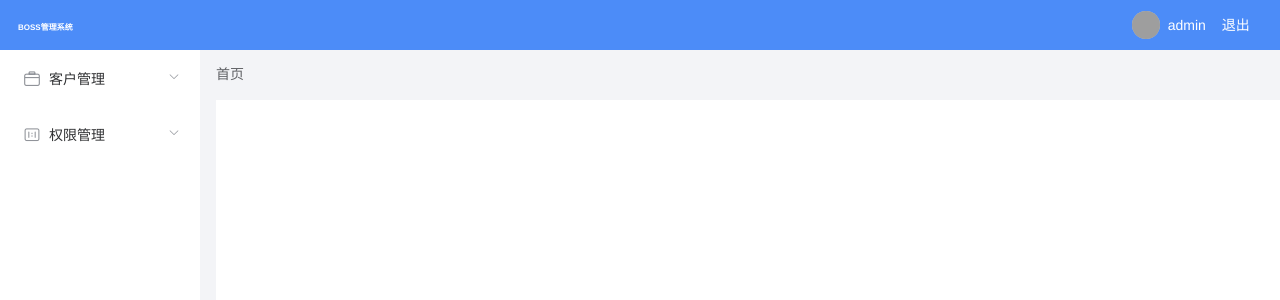
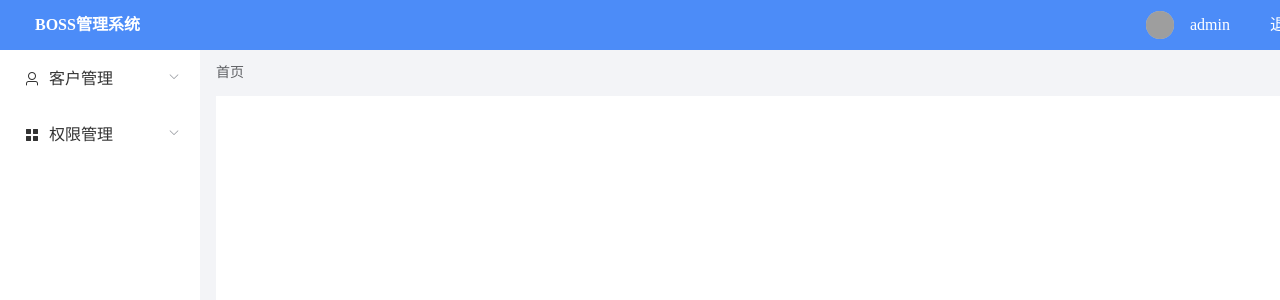
Before and after one commit to Yunyunyunyunyunyunyun/bossAdmin, a Vue app: page / in a window 1280 px wide. Shown: the top 300 px of the page. Built offline with nearby package versions, Linux system fonts and the light colour scheme; grey boxes are pictures that could not be loaded; what element-ui-verify would draw is missing.

Commit message:
样式改进

```diff
--- a/src/App.vue
+++ b/src/App.vue
@@ -23,7 +23,7 @@ export default {
 html,
 body,
 #app {
-  font-family: "Avenir", Helvetica, Arial, sans-serif;
+  font-family: 'PingFangSC';
   -webkit-font-smoothing: antialiased;
   -moz-osx-font-smoothing: grayscale;
   height: 100%;
--- a/src/common/adminmenu.js
+++ b/src/common/adminmenu.js
@@ -2,7 +2,7 @@ export const adminmenu = [
   {
     label: '客户管理',
     value: 'customer',
-    icon: 'el-icon-suitcase',
+    icon: 'el-icon-user',
     children: [
       {
         label: '客户信息配置',
@@ -13,7 +13,7 @@ export const adminmenu = [
   {
     label: '权限管理',
     value: 'authority',
-    icon: 'el-icon-c-scale-to-original',
+    icon: 'el-icon-menu',
     children: [
       {
         label: '菜单模板',
--- a/src/components/global/g-aside/index.vue
+++ b/src/components/global/g-aside/index.vue
@@ -103,16 +103,26 @@ export default {
   height: 100%;
   overflow-x: hidden;
   overflow-y: auto;
-  // overflow: auto;
   .el-menu {
     border-right: none;
   }
   .el-menu:not(.el-menu--collapse) {
     width: 200px;
-    border-right: solid 1px #e6e6e6;
   }
-  .el-menu-item.is-active {
-    background: #e8f3fe;
+  .el-submenu__title, .el-submenu [class^="el-icon-"] {
+    font-size: 16px;
+    color: #333;
+  }
+  .el-menu-item {
+    padding-left: 55px !important;
+    font-size: 12px;
+    color: #666;
+  }
+  .el-menu-item.is-active, .el-submenu__title:hover, .el-menu-item:hover {
+    background: #fff;
+  }
+  .el-menu-item.is-active, .el-submenu.is-active .el-submenu__title, .el-submenu.is-active .el-submenu__title i {
+    color: #4c8cf8;
   }
 }
 </style>
--- a/src/components/global/g-breadcrumb/index.vue
+++ b/src/components/global/g-breadcrumb/index.vue
@@ -8,7 +8,7 @@
           v-for="(item, index) in menuArray"
           :key="index"
           :to="item.bpath"
-          :class="index === menuArray.length - 1 ? 'highlight' : ''"
+          :class="index === menuArray.length - 1 ? 'highlight' : 'lowlight'"
         >{{item.bname | filterBname}}</el-breadcrumb-item>
       </template>
     </el-breadcrumb>
@@ -96,19 +96,21 @@ export default {
 <style lang="less">
 .g-breadcrumb {
   background: #f3f4f7;
-  height: 50px;
-  line-height: 50px;
+  height: 46px;
+  line-height: 46px;
   font-size: 14px;
   box-sizing: border-box;
   position: relative;
   margin: 0 16px;
-  .el-breadcrumb__separator[class*="icon"]:first-child {
-    color: #4C8CF8;
-  }
   .el-breadcrumb {
-    padding-top: 17px;
+    padding: 16px 0;
     .el-breadcrumb__inner.is-link {
       font-weight: normal;
+    }
+    .lowlight {
+      .el-breadcrumb__inner, .el-breadcrumb__separator {
+        color: #999;
+      }
     }
     .highlight {
       .el-breadcrumb__inner {
--- a/src/components/global/g-header/index.vue
+++ b/src/components/global/g-header/index.vue
@@ -1,11 +1,12 @@
 <template>
   <div class="g-header">
-    <el-row>
-      <el-col :span="20"><span class="logo">BOSS管理系统</span></el-col>
-      <el-col :span="4" class="contain">
+    <div class="left">
+      <span class="logo">BOSS管理系统</span>
+    </div>
+    <div class="right">
       <el-avatar class="avatar" size="small" :src="squareUrl"></el-avatar><span class="name">{{username}}</span>
-        <span @click="logout" class="logout">退出</span></el-col>
-    </el-row>
+      <span @click="logout" class="logout">退出</span>
+    </div>
   </div>
 </template>
 
@@ -56,26 +57,33 @@ export default {
   background: #4C8CF8;
   height: 50px;
   line-height: 50px;
-  padding: 0 10px;
+  padding: 0 20px;
   color: #fff;
+  font-size: 16px;
+  .left {
+    float: left;
+    width: 200px;
     .logo {
-    font-size: 8px;
       font-weight: 600;
-    margin-left: 8px;
+      margin-left: 15px;
     }
+  }
+  .right {
+    float: right;
+    width: 200px;
+    height: 50px;
+    line-height: 50px;
     .avatar {
       margin-top: 11px;
     }
-  .logout {
+    .name {
       vertical-align: top;
       padding-left: 16px;
     }
-  .name {
+    .logout {
       vertical-align: top;
-    padding-left: 8px;
+      padding-left: 40px;
     }
-  .contain {
-    width: 200px;
   }
 }
 </style>
--- a/src/components/global/g-page/index.vue
+++ b/src/components/global/g-page/index.vue
@@ -67,7 +67,7 @@ export default {
       display: flex;
       flex-direction: column;
       .breadcrumb {
-        height: 50px;
+        height: 46px;
       }
       .main {
         flex: 1;
--- /dev/null
+++ b/src/router/authority.js
@@ -0,0 +1,31 @@
+import Home from '../views/home/layout.vue'
+
+export default {
+  path: '/authority',
+  name: 'authority',
+  bname: '权限管理',
+  component: Home,
+  children: [
+    {
+      path: '/authority/menuTemplate',
+      name: 'menuTemplate',
+      bname: '菜单模板',
+      component: () =>
+        import('../views/authority/menuTemplate/index.vue')
+    },
+    {
+      path: '/authority/menuConfig',
+      name: 'menuConfig',
+      bname: '菜单配置',
+      component: () =>
+          import('../views/authority/menuConfig/index.vue')
+    },
+    {
+      path: '/authority/roleConfig',
+      name: 'roleConfig',
+      bname: '角色配置',
+      component: () =>
+          import('../views/authority/roleConfig/index.vue')
+    }
+  ]
+}
--- a/src/router/index.js
+++ b/src/router/index.js
@@ -2,6 +2,7 @@ import Vue from 'vue'
 import Router from 'vue-router'
 import Home from '../views/home/layout.vue'
 import customerRouter from './customer'
+import authorityRouter from './authority'
 Vue.use(Router)
 
 export default new Router({
@@ -12,6 +13,7 @@ export default new Router({
       component: Home
     },
     customerRouter,
+    authorityRouter,
     {
       path: '/login',
       name: 'login',
--- /dev/null
+++ b/src/views/authority/menuConfig/index.vue
@@ -0,0 +1,19 @@
+<template>
+  <div class="customerInfo">
+    菜单配置啊啊啊
+    <el-button type="primary">主要按钮</el-button>
+  </div>
+</template>
+
+<script>
+export default {
+  data () {
+    return {}
+  },
+  created () {},
+  methods: {}
+}
+</script>
+
+<style lang="less" scoped>
+</style>
--- /dev/null
+++ b/src/views/authority/menuTemplate/index.vue
@@ -0,0 +1,19 @@
+<template>
+  <div class="customerInfo">
+    菜单模板啊啊啊
+    <el-button type="primary">主要按钮</el-button>
+  </div>
+</template>
+
+<script>
+export default {
+  data () {
+    return {}
+  },
+  created () {},
+  methods: {}
+}
+</script>
+
+<style lang="less" scoped>
+</style>
--- /dev/null
+++ b/src/views/authority/roleConfig/index.vue
@@ -0,0 +1,19 @@
+<template>
+  <div class="customerInfo">
+    角色配置啊啊啊
+    <el-button type="primary">主要按钮</el-button>
+  </div>
+</template>
+
+<script>
+export default {
+  data () {
+    return {}
+  },
+  created () {},
+  methods: {}
+}
+</script>
+
+<style lang="less" scoped>
+</style>
```
Lines whose indentation alone changed are shown as unchanged.
